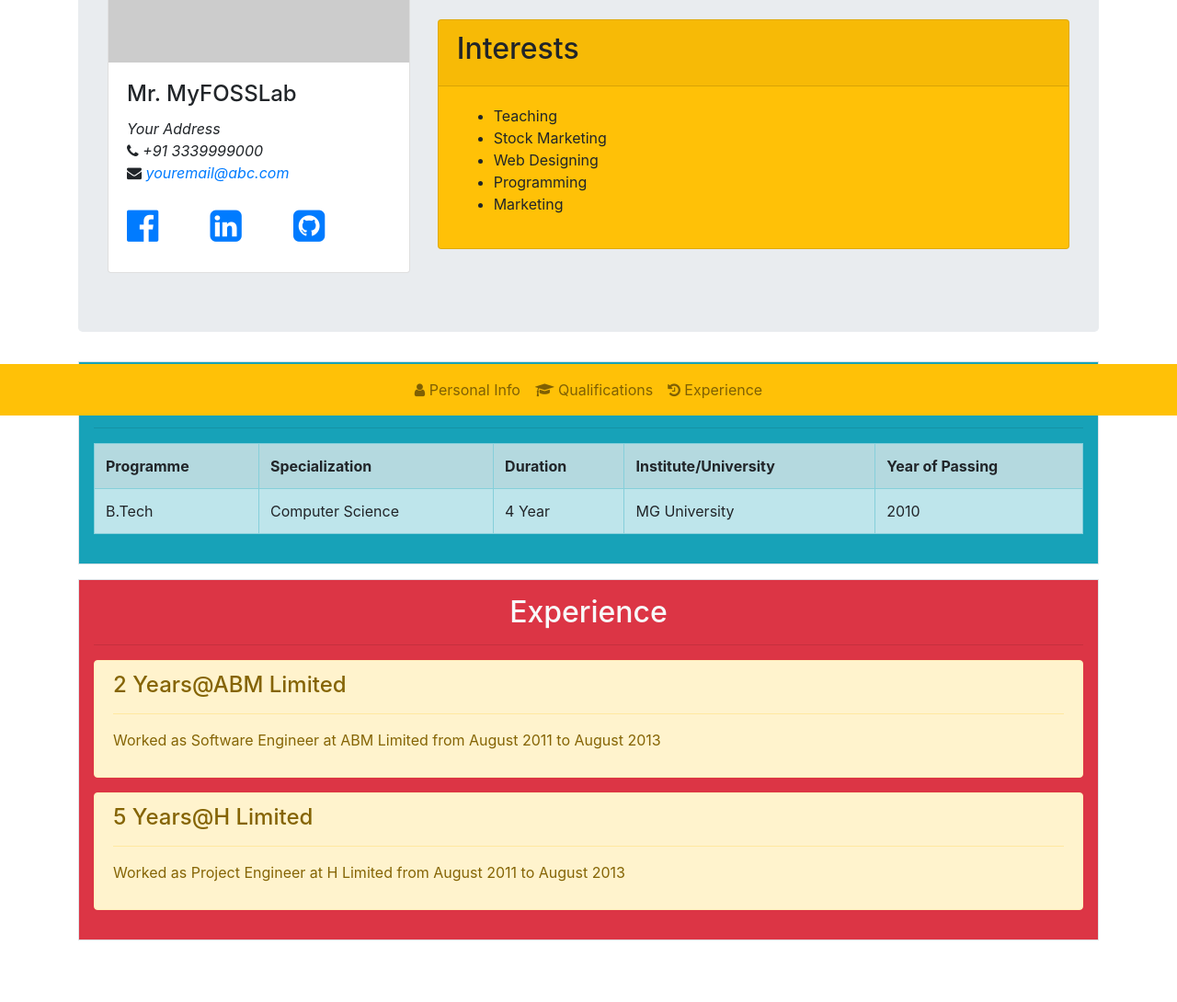
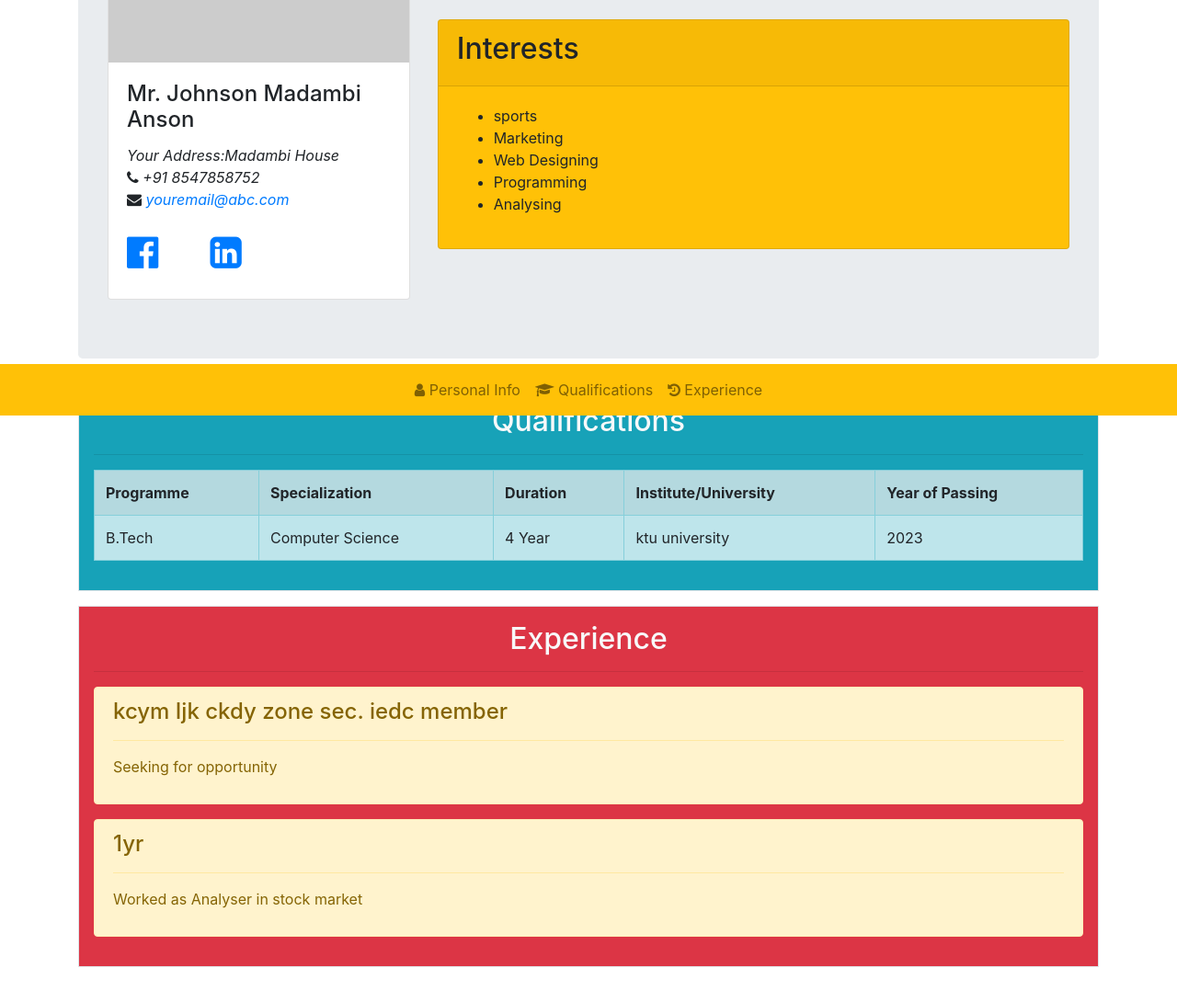
Before and after one commit to Ansonjm/Ansonjm.github.io, a plain HTML site: page index.html in a window 1280 px wide. Shown: the part 348-1438 px from the top of the page at 92% size. Drawn offline with nearby package versions, Linux system fonts and the light colour scheme; placeholder pictures from the web are drawn by us.

Commit message:
Update index.html

```diff
--- a/index.html
+++ b/index.html
@@ -66,13 +66,13 @@
 
             <div class="card-body">
 
-              <h4 class="card-title">Mr. MyFOSSLab</h4>
+              <h4 class="card-title">Mr. Johnson Madambi Anson</h4>
 
-              <p class="card-text font-italic">Your Address<br>
+              <p class="card-text font-italic">Your Address:Madambi House<br>
 
-                <i class="fa fa-phone"></i> +91 3339999000<br>
+                <i class="fa fa-phone"></i> +91 8547858752<br>
 
-                <i class="fa fa-envelope "></i> <a href="mailto:youremail@abc.com">youremail@abc.com</a></p>
+                <i class="fa fa-envelope "></i> <a href="ansonjm11@gmail.com">youremail@abc.com</a></p>
 
                 <div style="font-size:40px;">
 
@@ -80,7 +80,7 @@
 
                   <a href="#"><i class="fa fa-linkedin-square"></i></a>&nbsp;&nbsp;&nbsp;&nbsp;
 
-                  <a href="#"><i class="fa fa-github-square"></i></a>
+
 
                 </div>
 
@@ -118,15 +118,16 @@
 
               <ul>
 
-                <li>Teaching</li>
+                <li>sports</li>
 
-                <li>Stock Marketing
+                <li>Marketing
 
                 <li>Web Designing</li>
 
                 <li>Programming</li>
 
-                <li>Marketing</li>
+                <li>Analysing
+                              </li>
 
               </ul>
 
@@ -170,9 +171,11 @@
 
           <td>4 Year</td>
 
-          <td>MG University</td>
+          <td>ktu university</td>
 
-          <td>2010</td>
+          <td>2023
+
+       </td>
 
       </table>
 
@@ -188,17 +191,18 @@
 
       <div class="alert alert-warning">
 
-        <strong class="h4">2 Years@ABM Limited</strong> <hr/>
+        <strong class="h4">kcym Ijk ckdy zone sec.
+        iedc member</strong> <hr/>
 
-        <p>Worked as Software Engineer at ABM Limited from August 2011 to August 2013</p>
+        <p>Seeking for opportunity</p>
 
       </div>
 
       <div class="alert alert-warning">
 
-        <strong class="h4">5 Years@H Limited</strong> <hr/>
+        <strong class="h4">1yr</strong> <hr/>
 
-        <p>Worked as Project Engineer at H Limited from August 2011 to August 2013</p>
+        <p>Worked as  Analyser in stock market</p>
 
       </div>
 
```
